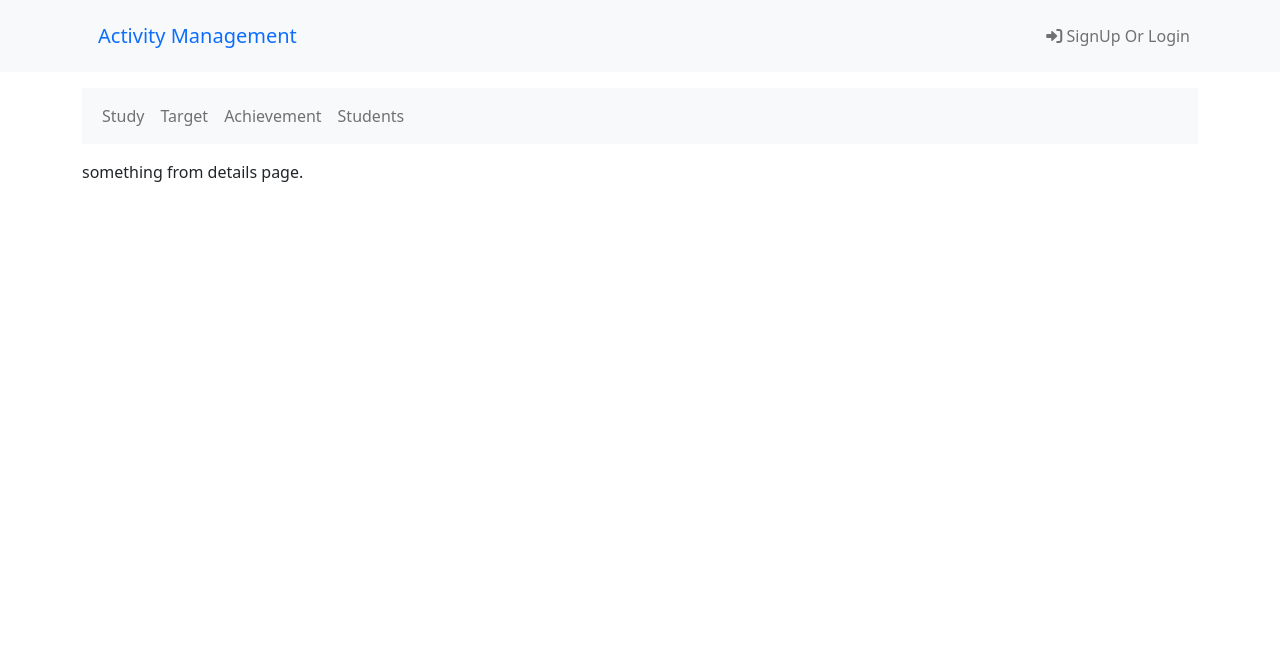
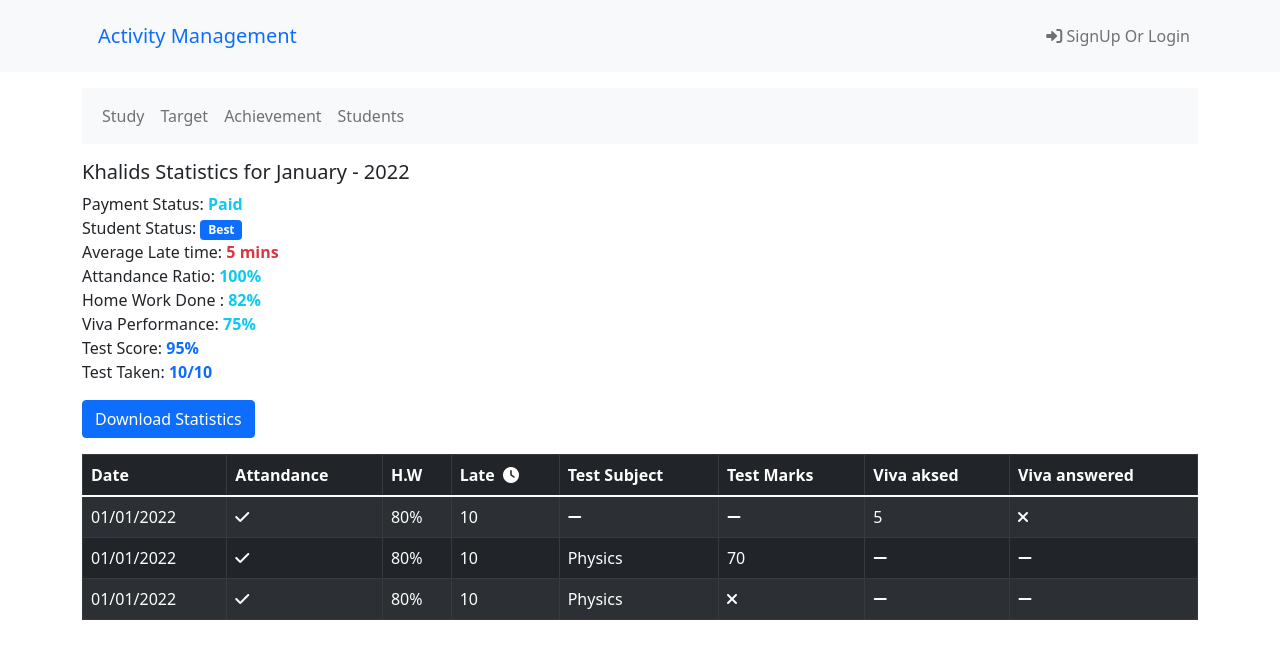
Before and after one commit to dev-khalid/Activity-Management-, a React (Create React App) app in the folder frontend/: page /details in a window 1280 px wide. Shown: the top 658 px of the page. Built offline with nearby package versions, Linux system fonts and the light colour scheme; no server answers.

Commit message:
Template Ready for students

```diff
--- a/frontend/src/components/pages/Details.js
+++ b/frontend/src/components/pages/Details.js
@@ -1,11 +1,100 @@
-import React from 'react'
-
+import React from 'react';
+import { Table, Badge, Button } from 'react-bootstrap';
 const Details = () => {
   return (
-    <div>
-      something from details page.
-    </div>
-  )
-}
+    <>
+      <h5>Khalids Statistics for January - 2022</h5>
+      <span>Payment Status: </span>
+      <strong className="text-info">Paid</strong> <br />
+      <span>Student Status: </span>
+      <Badge variant="primary">Best</Badge> <br />
+      <span>Average Late time:</span>{' '}
+      <strong className="text-danger">5 mins</strong> <br />
+      <span>Attandance Ratio: </span>
+      <strong className="text-info">100%</strong>
+      <br />
+      <span>Home Work Done : </span>
+      <strong className="text-info"> 82% </strong>
+      <br />
+      <span>Viva Performance: </span>
+      <strong className="text-info">75%</strong> <br />
+      <span>Test Score: </span>
+      <strong className="text-primary">95%</strong> <br />
+      <span>Test Taken: </span>
+      <strong className="text-primary"> 10/10</strong> <br />
+      <Button className="mt-3">Download Statistics</Button>
+      <Table className="mt-3" striped bordered hover variant="dark">
+        <thead>
+          <tr>
+            <th>Date</th>
+            <th>Attandance</th>
+            <th>H.W</th>
+            <th>
+              Late &nbsp;<i className="fas fa-clock"></i>
+            </th>
+            <th>Test Subject</th>
+            <th>Test Marks</th>
+            <th>Viva aksed</th>
+            <th>Viva answered</th>
+          </tr>
+        </thead>
+        <tbody>
+          <tr>
+            <td>01/01/2022</td>
+            <td>
+              <i className="fas fa-check"></i>
+            </td>
+            <td>80%</td>
+            <td>10</td>
+            <td>
+              <i className="fas fa-minus"></i>
+            </td>
+            <td>
+              <i className="fas fa-minus"></i>
+            </td>
+            <td>5</td>
+            <td>
+              <i className="fas fa-times"></i>
+            </td>
+          </tr>
+          <tr>
+            <td>01/01/2022</td>
+            <td>
+              <i className="fas fa-check"></i>
+            </td>
+            <td>80%</td>
+            <td>10</td>
+            <td>Physics</td>
+            <td>70</td>
+            <td>
+              <i className="fas fa-minus"></i>
+            </td>
+            <td>
+              <i className="fas fa-minus"></i>
+            </td>
+          </tr>
+          <tr>
+            <td>01/01/2022</td>
+            <td>
+              <i className="fas fa-check"></i>
+            </td>
+            <td>80%</td>
+            <td>10</td>
+            <td>Physics</td>
+            <td>
+              <i className="fas fa-times"></i>
+            </td>
+            <td>
+              <i className="fas fa-minus"></i>
+            </td>
+            <td>
+              <i className="fas fa-minus"></i>
+            </td>
+          </tr>
+        </tbody>
+      </Table>
+    </>
+  );
+};
 
-export default Details
+export default Details;
--- a/frontend/src/components/pages/Students.js
+++ b/frontend/src/components/pages/Students.js
@@ -1,13 +1,50 @@
 import React, { useState } from 'react';
-import { Row, Col, Container, Table, Button, Form } from 'react-bootstrap';
+import { Table, Button, Form, Modal } from 'react-bootstrap';
 import { NavLink } from 'react-router-dom';
 const quality = ['Best', 'Good', 'Medium', 'Bad', 'Very Bad'];
 //backend theke data asbei sorted hoye so problem nai .
 const Students = () => {
   const [name, setName] = useState('');
-  const addStudentHandler = (e) => {};
+  const [show, setShow] = useState(false);
+
+  const handleClose = () => setShow(false);
+  const handleShow = () => setShow(true);
+  const addStudentHandler = (e) => {
+    e.prevenetDefault();
+  };
   return (
     <>
+      <Button className="mb-3" variant="primary" onClick={handleShow}>
+        Add Student
+      </Button>
+
+      <Modal show={show} onHide={handleClose}>
+        <Modal.Header closeButton>
+          <Modal.Title>Add Student</Modal.Title>
+        </Modal.Header>
+        <Form onSubmit={addStudentHandler}>
+          <Modal.Body>
+            <Form.Group className="mb-3" controlId="name">
+              <Form.Label>Name</Form.Label>
+              <Form.Control
+                value={name}
+                onChange={(e) => setName(e.target.value)}
+                type="text"
+                placeholder="Enter name"
+              />
+            </Form.Group>
+          </Modal.Body>
+          <Modal.Footer>
+            <Button variant="secondary" onClick={handleClose}>
+              Close
+            </Button>
+            <Button variant="primary" type="submit" onClick={handleClose}>
+              Save Changes
+            </Button>
+          </Modal.Footer>
+        </Form>
+      </Modal>
+
       <Table
         style={{
           textAlign: 'center',
@@ -121,21 +158,6 @@ const Students = () => {
           </tr>
         </tbody>
       </Table>
-      <Form onSubmit={addStudentHandler}>
-        <Form.Group className="mb-3" controlId="name">
-          <Form.Label>Name</Form.Label>
-          <Form.Control
-            value={name}
-            onChange={(e) => setName(e.target.value)}
-            type="text"
-            placeholder="Enter name"
-          />
-        </Form.Group>
-
-        <Button variant="primary" type="submit">
-          Add Student
-        </Button>
-      </Form>
     </>
   );
 };
```
Also changed, not shown: 1 other file (tests, documents, lock files or other folders).
